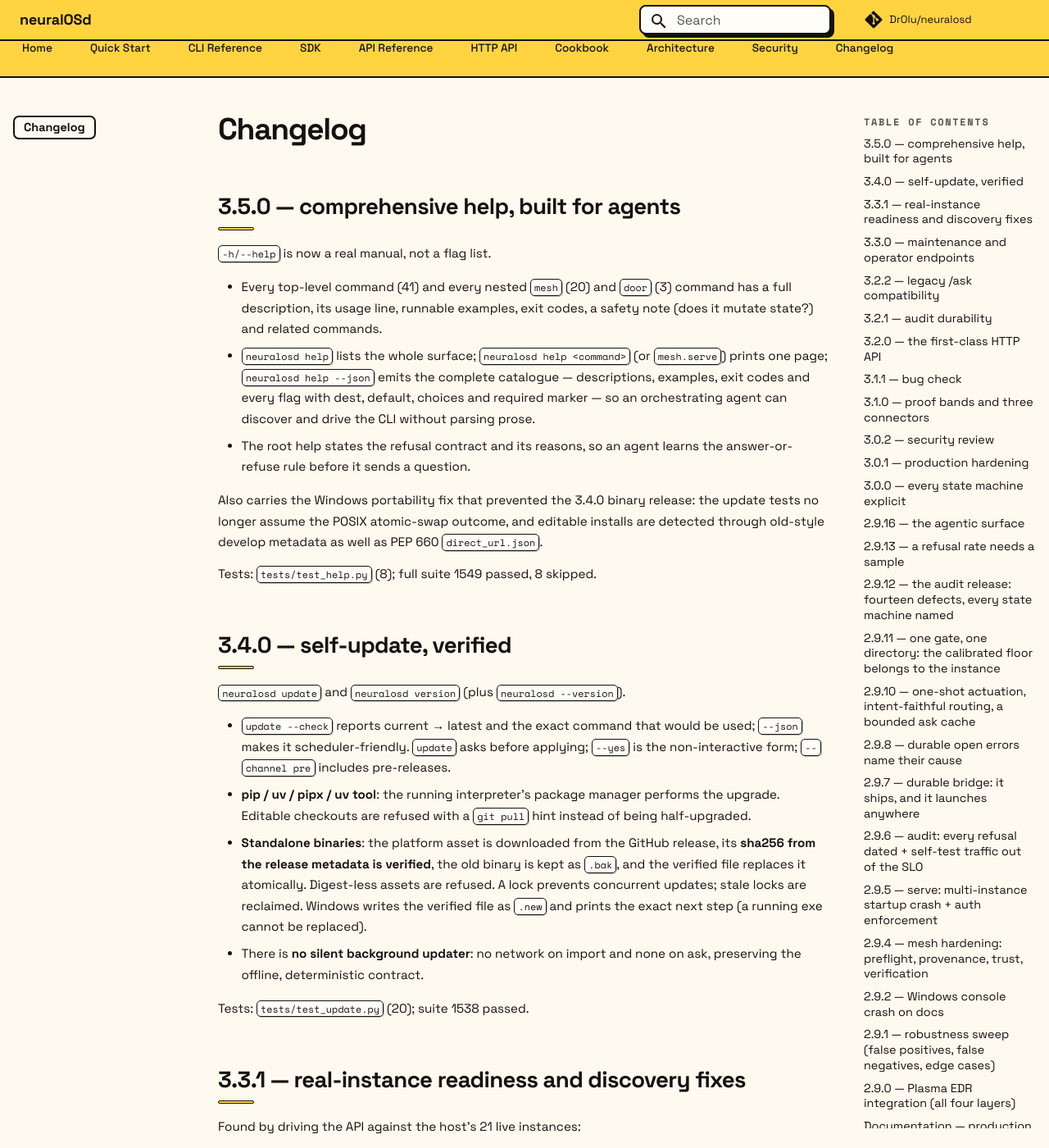
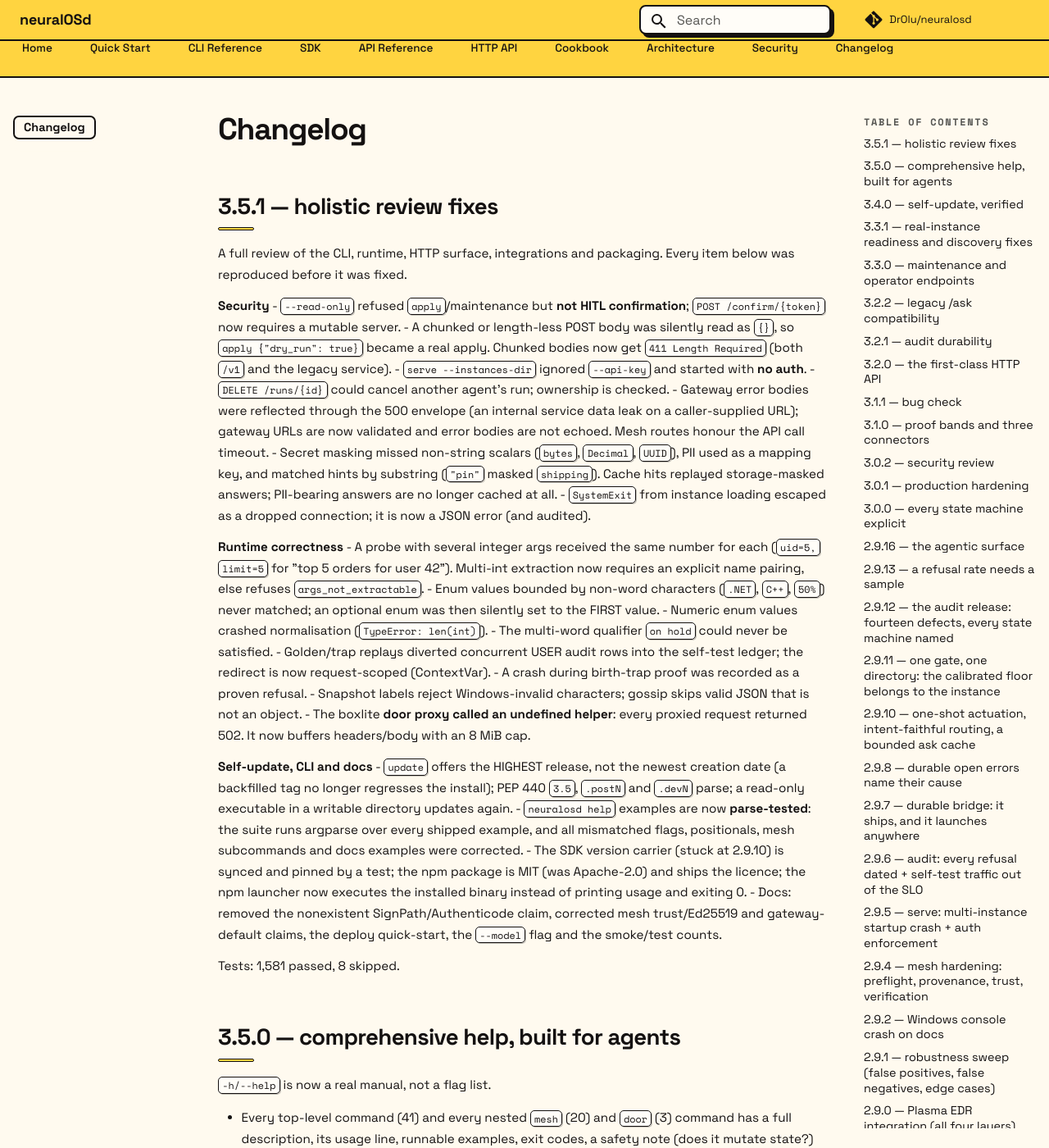
Before and after one commit to DrOlu/neuralosd, an MkDocs documentation site: the page built from docs/changelog.md, in a window 1280 px wide and 1400 px high. Shown: the whole window at 82% size. Built offline with MkDocs 1.6.1 and Material for MkDocs 9.7.7, drawn with Linux system fonts in a browser that asks for light colours; comment, search, counter and statistics services are not loaded.

Commit message:
chore(release): 3.5.1

```diff
--- a/docs/changelog.md
+++ b/docs/changelog.md
@@ -1,4 +1,61 @@
 # Changelog
+
+## 3.5.1 — holistic review fixes
+
+A full review of the CLI, runtime, HTTP surface, integrations and packaging.
+Every item below was reproduced before it was fixed.
+
+**Security**
+- `--read-only` refused `apply`/maintenance but **not HITL confirmation**;
+  `POST /confirm/{token}` now requires a mutable server.
+- A chunked or length-less POST body was silently read as `{}`, so
+  `apply {"dry_run": true}` became a real apply. Chunked bodies now get
+  `411 Length Required` (both `/v1` and the legacy service).
+- `serve --instances-dir` ignored `--api-key` and started with **no auth**.
+- `DELETE /runs/{id}` could cancel another agent's run; ownership is checked.
+- Gateway error bodies were reflected through the 500 envelope (an internal
+  service data leak on a caller-supplied URL); gateway URLs are now validated
+  and error bodies are not echoed. Mesh routes honour the API call timeout.
+- Secret masking missed non-string scalars (`bytes`, `Decimal`, `UUID`),
+  PII used as a mapping key, and matched hints by substring (`"pin"` masked
+  `shipping`). Cache hits replayed storage-masked answers; PII-bearing
+  answers are no longer cached at all.
+- `SystemExit` from instance loading escaped as a dropped connection; it is
+  now a JSON error (and audited).
+
+**Runtime correctness**
+- A probe with several integer args received the same number for each
+  (`uid=5, limit=5` for "top 5 orders for user 42"). Multi-int extraction now
+  requires an explicit name pairing, else refuses `args_not_extractable`.
+- Enum values bounded by non-word characters (`.NET`, `C++`, `50%`) never
+  matched; an optional enum was then silently set to the FIRST value.
+- Numeric enum values crashed normalisation (`TypeError: len(int)`).
+- The multi-word qualifier `on hold` could never be satisfied.
+- Golden/trap replays diverted concurrent USER audit rows into the self-test
+  ledger; the redirect is now request-scoped (ContextVar).
+- A crash during birth-trap proof was recorded as a proven refusal.
+- Snapshot labels reject Windows-invalid characters; gossip skips valid JSON
+  that is not an object.
+- The boxlite **door proxy called an undefined helper**: every proxied
+  request returned 502. It now buffers headers/body with an 8 MiB cap.
+
+**Self-update, CLI and docs**
+- `update` offers the HIGHEST release, not the newest creation date (a
+  backfilled tag no longer regresses the install); PEP 440 `3.5`,
+  `.postN` and `.devN` parse; a read-only executable in a writable directory
+  updates again.
+- `neuralosd help` examples are now **parse-tested**: the suite runs
+  argparse over every shipped example, and all mismatched flags, positionals,
+  mesh subcommands and docs examples were corrected.
+- The SDK version carrier (stuck at 2.9.10) is synced and pinned by a test;
+  the npm package is MIT (was Apache-2.0) and ships the licence; the npm
+  launcher now executes the installed binary instead of printing usage and
+  exiting 0.
+- Docs: removed the nonexistent SignPath/Authenticode claim, corrected mesh
+  trust/Ed25519 and gateway-default claims, the deploy quick-start, the
+  `--model` flag and the smoke/test counts.
+
+Tests: 1,581 passed, 8 skipped.
 
 ## 3.5.0 — comprehensive help, built for agents
 
--- a/pyproject.toml
+++ b/pyproject.toml
@@ -4,7 +4,7 @@ build-backend = "setuptools.build_meta"
 
 [project]
 name = "neuralosd"
-version = "3.5.0"
+version = "3.5.1"
 description = "Deterministic-first agentic runtime — @probe framework, chain runner, meta-selector, HITL guardrails, MCP/OpenAPI exposure, and microVM sandbox backends (BoxLite / Microsandbox)"
 readme = "README.md"
 requires-python = ">=3.10"
--- a/src/neuralosd/__init__.py
+++ b/src/neuralosd/__init__.py
@@ -6,7 +6,7 @@ One pip install. Two sandbox backends (BoxLite, Microsandbox). Any data
 source. Offline. On CPU. With verification gates, audit trail, and
 deterministic routing.
 """
-__version__ = "3.5.0"
+__version__ = "3.5.1"
 
 _DOCS = {
     "usage": "neuralOS usage and operations guide",
--- a/src/neuralosd_sdk/__init__.py
+++ b/src/neuralosd_sdk/__init__.py
@@ -6,4 +6,4 @@ from .client import (  # noqa: F401
     RefusalError,
     TransportError,
 )
-__version__ = "2.9.10"
+__version__ = "3.5.1"
```
Also changed, not shown: docs/index.md (+1 -1 lines), 1 other file.
